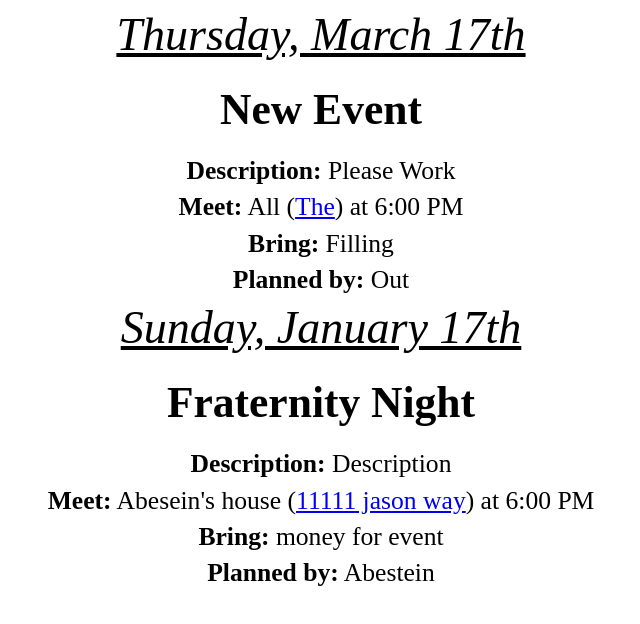
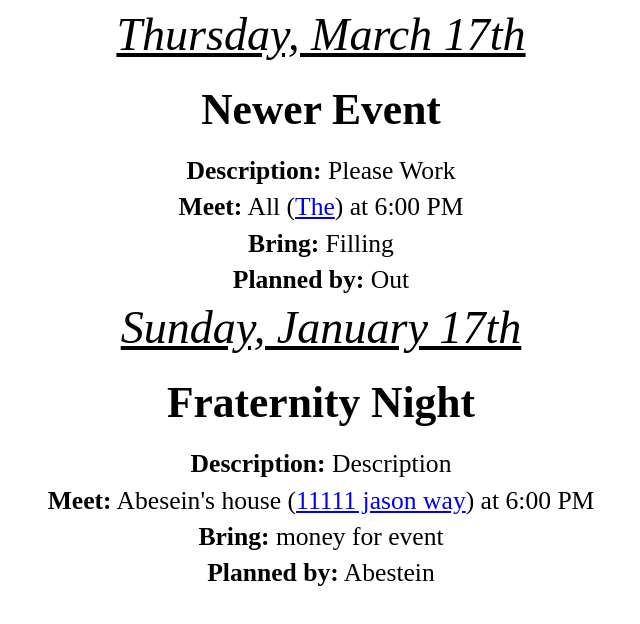
Before and after one commit to ramonaza/RamonFeed, a plain HTML site: page index.html in a window 1280 px wide. Shown: the whole page, without its empty margins (319-959 px from the left). Drawn offline with Linux system fonts and the light colour scheme.

Commit message:
Update Event Feed HTML

```diff
--- a/index.html
+++ b/index.html
@@ -2,7 +2,7 @@
   <div class="event">
     <p class="event-date"><u>Thursday, March 17th</u>
     </p>
-    <p class="event-title"><b>New Event</b>
+    <p class="event-title"><b>Newer Event</b>
     </p>
     <div class="event-details">
       <p class="event-description"><strong>Description:</strong> Please Work</p>
```
